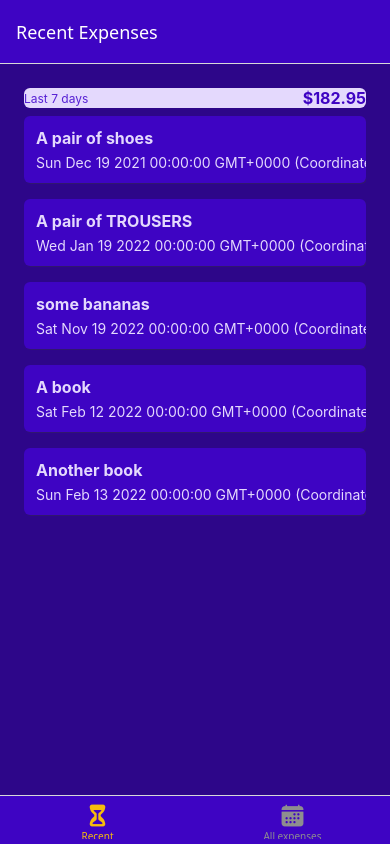
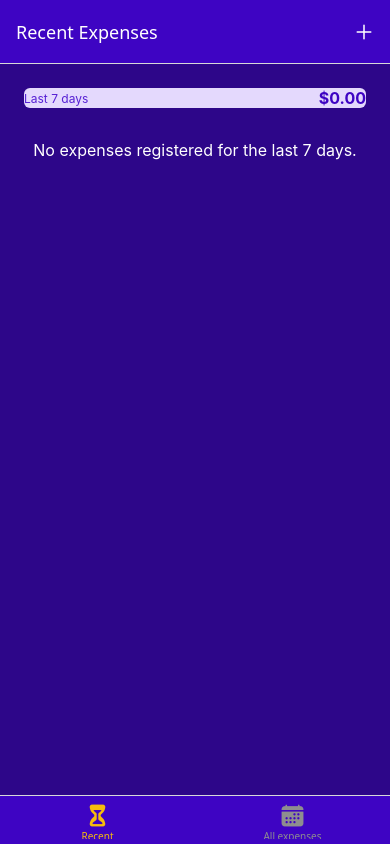
Before and after one commit to ihamedj73/expense-tracker, a React Native app: screen /RecentExpenses in a window 390 px wide. Built offline with nearby package versions, Linux system fonts and the light colour scheme.

Commit message:
manage expense functionality is created

```diff
--- a/App.js
+++ b/App.js
@@ -8,6 +8,8 @@ import ManageExpense from "./screens/ManageExpense";
 import RecentExpenses from "./screens/RecentExpenses";
 
 import { Ionicons } from "@expo/vector-icons";
+import IconButton from "./components/ExpensesOutPut/UI/IconButton";
+import ExpenseContextProvider from "./store/expenses-context";
 
 const Stack = createNativeStackNavigator();
 const BottomTabs = createBottomTabNavigator();
@@ -15,12 +17,22 @@ const BottomTabs = createBottomTabNavigator();
 function ExpensesOverView() {
   return (
     <BottomTabs.Navigator
-      screenOptions={{
+      screenOptions={({ navigation }) => ({
         headerStyle: { backgroundColor: GlobalStyles.colors.primary500 },
         headerTintColor: "white",
         tabBarStyle: { backgroundColor: GlobalStyles.colors.primary500 },
         tabBarActiveTintColor: GlobalStyles.colors.accent500,
+        headerRight: ({ tintColor }) => (
+          <IconButton
+            icon="add"
+            color={tintColor}
+            size={24}
+            onPress={() => {
+              navigation.navigate("ManageExpense");
             }}
+          />
+        ),
+      })}
     >
       <BottomTabs.Screen
         name="RecentExpenses"
@@ -51,16 +63,29 @@ export default function App() {
   return (
     <>
       <StatusBar style="light" />
+      <ExpenseContextProvider>
         <NavigationContainer>
-        <Stack.Navigator>
+          <Stack.Navigator
+            screenOptions={{
+              headerStyle: { backgroundColor: GlobalStyles.colors.primary500 },
+              headerTintColor: "white",
+            }}
+          >
             <Stack.Screen
               name="ExpensesOverview"
               component={ExpensesOverView}
               options={{ headerShown: false }}
             />
-          <Stack.Screen name="ManageExpense" component={ManageExpense} />
+            <Stack.Screen
+              name="ManageExpense"
+              component={ManageExpense}
+              options={{
+                presentation: "modal",
+              }}
+            />
           </Stack.Navigator>
         </NavigationContainer>
+      </ExpenseContextProvider>
     </>
   );
 }
--- a/components/ExpensesOutPut/ExpenseItem.js
+++ b/components/ExpensesOutPut/ExpenseItem.js
@@ -1,19 +1,30 @@
+import { useNavigation } from "@react-navigation/native";
 import { Pressable, StyleSheet, Text, View } from "react-native";
 import { GlobalStyles } from "../../constants/styles";
+import { getFormattedDate } from "../../util/date";
 
-function ExpenseItem({ description, amount, date }) {
+function ExpenseItem({ id, description, amount, date }) {
+  const navigation = useNavigation();
+
+  function expensePressHandler() {
+    navigation.navigate("ManageExpense", { expenseId: id });
+  }
+
   return (
-    <Pressable>
+    <Pressable
+      onPress={expensePressHandler}
+      style={({ pressed }) => pressed && styles.pressed}
+    >
       <View style={styles.expenseItem}>
         <View>
           <Text style={[styles.textBase, styles.description]}>
             {description}
           </Text>
-          <Text style={styles.textBase}>{date.toString()}</Text>
+          <Text style={styles.textBase}>{getFormattedDate(date)}</Text>
         </View>
 
         <View style={styles.amountContainer}>
-          <Text style={styles.amount}>{amount}</Text>
+          <Text style={styles.amount}>{amount.toFixed(2)}</Text>
         </View>
       </View>
     </Pressable>
@@ -23,6 +34,7 @@ function ExpenseItem({ description, amount, date }) {
 export default ExpenseItem;
 
 const styles = StyleSheet.create({
+  pressed: { opacity: 0.75 },
   expenseItem: {
     padding: 12,
     marginVertical: 8,
@@ -50,6 +62,7 @@ const styles = StyleSheet.create({
     justifyContent: "center",
     alignItems: "center",
     borderRadius: 4,
+    minWidth: 80,
   },
   amount: {
     color: GlobalStyles.colors.primary100,
--- a/components/ExpensesOutPut/ExpensesOutPut.js
+++ b/components/ExpensesOutPut/ExpensesOutPut.js
@@ -1,49 +1,19 @@
-import { StyleSheet, View } from "react-native";
+import { StyleSheet, Text, View } from "react-native";
 import ExpensesList from "./ExpensesList";
 import ExpensesSummery from "./ExpensesSummery";
 import { GlobalStyles } from "../../constants/styles";
 
-const DUMMY_EXAMPLES = [
-  {
-    id: "e1",
-    description: "A pair of shoes",
-    amount: 59.99,
-    date: new Date("2021-12-19"),
-  },
-  {
-    id: "e2",
-    description: "A pair of TROUSERS",
-    amount: 89.99,
-    date: new Date("2022-01-19"),
-  },
-  {
-    id: "e3",
-    description: "some bananas",
-    amount: 5.99,
-    date: new Date("2022-11-19"),
-  },
-  {
-    id: "e4",
-    description: "A book",
-    amount: 15.99,
-    date: new Date("2022-02-12"),
-  },
-  {
-    id: "e5",
-    description: "Another book",
-    amount: 10.99,
-    date: new Date("2022-02-13"),
-  },
-];
+function ExpensesOutPut({ expenses, expensePeriod, fallBackText }) {
+  let content = <Text style={styles.infoText}>{fallBackText}</Text>;
+  if (expenses.length > 0) {
+    content = <ExpensesList expenses={expenses} />;
+  }
 
-function ExpensesOutPut({ expenses, expensePeriod }) {
   return (
     <View style={styles.container}>
-      <ExpensesSummery
-        expenses={DUMMY_EXAMPLES}
-        expensePeriod={expensePeriod}
-      />
-      <ExpensesList expenses={DUMMY_EXAMPLES} />
+      <ExpensesSummery expenses={expenses} expensePeriod={expensePeriod} />
+
+      {content}
     </View>
   );
 }
@@ -58,4 +28,10 @@ const styles = StyleSheet.create({
     paddingBottom: 24,
     backgroundColor: GlobalStyles.colors.primary700,
   },
+  infoText: {
+    color: "white",
+    fontSize: 16,
+    textAlign: "center",
+    marginTop: 32,
+  },
 });
--- /dev/null
+++ b/components/ExpensesOutPut/UI/Button.js
@@ -0,0 +1,44 @@
+import { Pressable, StyleSheet, Text, View } from "react-native";
+import { GlobalStyles } from "../../../constants/styles";
+
+function Button({ children, onPress, mode, style }) {
+  return (
+    <View style={style}>
+      <Pressable
+        onPress={onPress}
+        style={({ pressed }) => pressed && styles.pressed}
+      >
+        <View style={[styles.button, mode === "flat" && styles.flat]}>
+          <Text style={[styles.buttonText, mode === "flat" && styles.flatText]}>
+            {children}
+          </Text>
+        </View>
+      </Pressable>
+    </View>
+  );
+}
+
+export default Button;
+
+const styles = StyleSheet.create({
+  button: {
+    borderRadius: 4,
+    padding: 8,
+    backgroundColor: GlobalStyles.colors.primary500,
+  },
+  flat: {
+    backgroundColor: "transparent",
+  },
+  buttonText: {
+    color: "white",
+    textAlign: "center",
+  },
+  flatText: {
+    color: GlobalStyles.colors.primary200,
+  },
+  pressed: {
+    opacity: 0.75,
+    backgroundColor: GlobalStyles.colors.primary100,
+    borderRadius: 4,
+  },
+});
--- /dev/null
+++ b/components/ExpensesOutPut/UI/IconButton.js
@@ -0,0 +1,30 @@
+import { Pressable, StyleSheet, View } from "react-native";
+
+import { Ionicons } from "@expo/vector-icons";
+
+function IconButton({ icon, size, color, onPress }) {
+  return (
+    <Pressable
+      onPress={onPress}
+      style={({ pressed }) => pressed && styles.pressed}
+    >
+      <View style={styles.buttonContainer}>
+        <Ionicons name={icon} size={size} color={color} />
+      </View>
+    </Pressable>
+  );
+}
+
+export default IconButton;
+
+const styles = StyleSheet.create({
+  buttonContainer: {
+    borderRadius: 14,
+    padding: 6,
+    marginHorizontal: 8,
+    marginVertical: 2,
+  },
+  pressed: {
+    opacity: 0.75,
+  },
+});
--- a/screens/AllExpenses.js
+++ b/screens/AllExpenses.js
@@ -1,7 +1,17 @@
+import { useContext } from "react";
 import ExpensesOutPut from "../components/ExpensesOutPut/ExpensesOutPut";
+import { ExpensesContext } from "../store/expenses-context";
 
 function AllExpenses() {
-  return <ExpensesOutPut expensePeriod={"total"} />;
+  const expensesCtx = useContext(ExpensesContext);
+
+  return (
+    <ExpensesOutPut
+      expensePeriod={"total"}
+      expenses={expensesCtx.expenses}
+      fallBackText="No registered expenses found!"
+    />
+  );
 }
 
 export default AllExpenses;
--- a/screens/ManageExpense.js
+++ b/screens/ManageExpense.js
@@ -1,7 +1,98 @@
-import { Text } from "react-native";
+import { useContext, useLayoutEffect } from "react";
+import { StyleSheet, View } from "react-native";
+import Button from "../components/ExpensesOutPut/UI/Button";
+import IconButton from "../components/ExpensesOutPut/UI/IconButton";
+import { GlobalStyles } from "../constants/styles";
+import { ExpensesContext } from "../store/expenses-context";
 
-function ManageExpense() {
-  return <Text>Manage Expense Screen</Text>;
+function ManageExpense({ route, navigation }) {
+  const expenseCtx = useContext(ExpensesContext);
+
+  const expenseId = route.params?.expenseId;
+  const isEditing = !!expenseId;
+
+  useLayoutEffect(
+    function () {
+      navigation.setOptions({
+        title: isEditing ? "Edit Expense" : "Add Expense",
+      });
+    },
+    [isEditing, navigation],
+  );
+
+  function deleteExpenseHandler() {
+    expenseCtx.deleteExpense(expenseId);
+    navigation.goBack();
+  }
+
+  function cancelHandler() {
+    navigation.goBack();
+  }
+
+  function confirmHandler() {
+    if (isEditing) {
+      expenseCtx.updateExpense(expenseId, {
+        description: "TEST!!!!",
+        amount: 2,
+        date: new Date(),
+      });
+    } else {
+      expenseCtx.addExpense({
+        description: "TEST",
+        amount: 19.99,
+        date: new Date(),
+      });
+    }
+
+    navigation.goBack();
+  }
+
+  return (
+    <View style={styles.container}>
+      <View style={styles.buttons}>
+        <Button mode="flat" onPress={cancelHandler} style={styles.button}>
+          Cancel
+        </Button>
+        <Button onPress={confirmHandler} style={styles.button}>
+          {isEditing ? "Update" : "Add"}
+        </Button>
+      </View>
+      {isEditing && (
+        <View style={styles.deleteContainer}>
+          <IconButton
+            icon="trash"
+            color={GlobalStyles.colors.error500}
+            size={36}
+            onPress={deleteExpenseHandler}
+          />
+        </View>
+      )}
+    </View>
+  );
 }
 
 export default ManageExpense;
+
+const styles = StyleSheet.create({
+  container: {
+    flex: 1,
+    padding: 24,
+    backgroundColor: GlobalStyles.colors.primary800,
+  },
+  buttons: {
+    flexDirection: "row",
+    justifyContent: "center",
+    alignItems: "center",
+  },
+  button: {
+    minWidth: 120,
+    marginHorizontal: 8,
+  },
+  deleteContainer: {
+    marginTop: 16,
+    paddingTop: 8,
+    borderTopWidth: 2,
+    borderTopColor: GlobalStyles.colors.primary200,
+    alignItems: "center",
+  },
+});
--- a/screens/RecentExpenses.js
+++ b/screens/RecentExpenses.js
@@ -1,7 +1,22 @@
+import { useContext } from "react";
 import ExpensesOutPut from "../components/ExpensesOutPut/ExpensesOutPut";
+import { ExpensesContext } from "../store/expenses-context";
+import { getDateMinusDays } from "../util/date";
 
 function RecentExpenses() {
-  return <ExpensesOutPut expensePeriod="Last 7 days" />;
+  const expensesCtx = useContext(ExpensesContext);
+  const recentExpenses = expensesCtx.expenses.filter((expense) => {
+    const today = new Date();
+    const date7DaysAgo = getDateMinusDays(today, 7);
+    return expense.date >= date7DaysAgo && expense.date <= today;
+  });
+  return (
+    <ExpensesOutPut
+      expensePeriod="Last 7 days"
+      expenses={recentExpenses}
+      fallBackText="No expenses registered for the last 7 days."
+    />
+  );
 }
 
 export default RecentExpenses;
--- /dev/null
+++ b/store/expenses-context.js
@@ -0,0 +1,113 @@
+import { createContext, useReducer } from "react";
+
+const DUMMY_EXAMPLES = [
+  {
+    id: "e1",
+    description: "A pair of shoes",
+    amount: 59.99,
+    date: new Date("2021-12-19"),
+  },
+  {
+    id: "e2",
+    description: "A pair of TROUSERS",
+    amount: 89.99,
+    date: new Date("2022-01-19"),
+  },
+  {
+    id: "e3",
+    description: "some bananas",
+    amount: 5.99,
+    date: new Date("2022-11-19"),
+  },
+  {
+    id: "e4",
+    description: "A book",
+    amount: 15.99,
+    date: new Date("2022-02-12"),
+  },
+  {
+    id: "e5",
+    description: "Another book",
+    amount: 10.99,
+    date: new Date("2022-02-13"),
+  },
+  {
+    id: "e6",
+    description: "A pen",
+    amount: 15.99,
+    date: new Date("2025-04-1"),
+  },
+  {
+    id: "e7",
+    description: "food",
+    amount: 10.99,
+    date: new Date("2025-03-31"),
+  },
+];
+
+export const ExpensesContext = createContext({
+  expenses: [],
+  addExpense: ({ description, amount, date }) => {},
+  deleteExpense: (id) => {},
+  updateExpense: ({ id, description, amount, date }) => {},
+});
+
+function expensesReducer(state, action) {
+  switch (action.type) {
+    case "ADD":
+      const id = new Date().toString() + Math.random().toString();
+      return [{ ...action.payload, id }, ...state];
+
+    case "UPDATE":
+      const updateAbleExpenseIndex = state.findIndex(
+        (expense) => expense.id === action.payload.id,
+      );
+      const updateAbleExpense = state[updateAbleExpenseIndex];
+      const updateItem = { ...updateAbleExpense, ...action.payload.data };
+      const updatedExpenses = [...state];
+      updatedExpenses[updateAbleExpenseIndex] = updateItem;
+      return updatedExpenses;
+
+    case "DELETE":
+      return state.filter((expense) => expense.id !== action.payload);
+    default:
+      return state;
+  }
+}
+
+function ExpenseContextProvider({ children }) {
+  const [expensesState, dispatch] = useReducer(expensesReducer, DUMMY_EXAMPLES);
+
+  function addExpense(expenseData) {
+    dispatch({ type: "ADD", payload: expenseData });
+  }
+
+  function deleteExpense(id) {
+    dispatch({ type: "DELETE", payload: id });
+  }
+
+  function updateExpense(id, expenseData) {
+    dispatch({
+      type: "UPDATE",
+      payload: {
+        id: id,
+        data: expenseData,
+      },
+    });
+  }
+
+  const value = {
+    expenses: expensesState,
+    addExpense,
+    deleteExpense,
+    updateExpense,
+  };
+
+  return (
+    <ExpensesContext.Provider value={value}>
+      {children}
+    </ExpensesContext.Provider>
+  );
+}
+
+export default ExpenseContextProvider;
--- /dev/null
+++ b/util/date.js
@@ -0,0 +1,7 @@
+export function getFormattedDate(date) {
+  return `${date.getFullYear()}-${date.getMonth() + 1}-${date.getDate()}`;
+}
+
+export function getDateMinusDays(date, days) {
+  return new Date(date.getFullYear(), date.getMonth(), date.getDate() - days);
+}
```
Also changed, not shown: components/ExpensesOutPut/ExpensesSummery.js (line endings or trailing spaces). Lines whose indentation alone changed are shown as unchanged.
